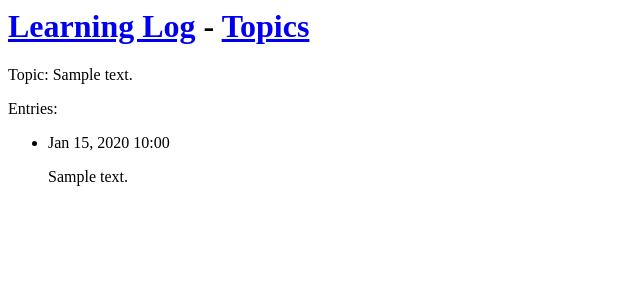
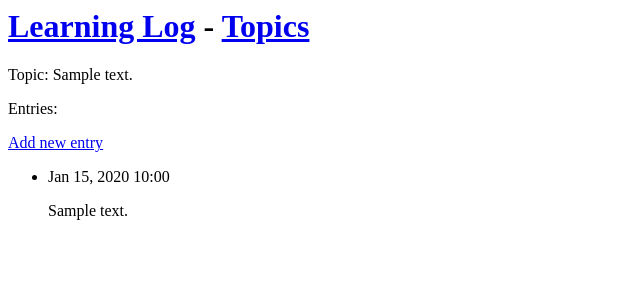
Before and after one commit to johnkmzhou/learning_log, a Django app: page /topics/1/ in a window 1280 px wide. Shown: the top 300 px of the page, without its empty margins (0-640 px from the left). Run offline with Django 3.2, Linux system fonts and the light colour scheme; tables that the repository leaves empty hold one stand-in row (values such as "Sample post").

Commit message:
Add new entry form. Modify Readme.

```diff
--- a/learning_logs/templates/learning_logs/topic.html
+++ b/learning_logs/templates/learning_logs/topic.html
@@ -5,6 +5,9 @@
 <p>Topic: {{ topic }}</p>
 
 <p>Entries:</p>
+<p>
+	<a href="{% url 'learning_logs:new_entry' topic.id %}">Add new entry</a>
+</p>
 <ul>
 	{% for entry in entries %}
 	<li>
--- a/learning_logs/urls.py
+++ b/learning_logs/urls.py
@@ -8,4 +8,5 @@ urlpatterns = [
 	url(r'^topics/$', views.topics, name = 'topics'),
 	url(r'^topics/(?P<topic_id>\d+)/$', views.topic, name = 'topic'),
 	url(r'^new_topic/$', views.new_topic, name='new_topic'),
+	url(r'^new_entry/(?P<topic_id>\d+)/$', views.new_entry, name='new_entry'),
 ]
--- a/learning_logs/views.py
+++ b/learning_logs/views.py
@@ -2,7 +2,7 @@ from django.shortcuts import render
 from django.http import HttpResponseRedirect
 from django.core.urlresolvers import reverse
 from .models import Topic
-from .forms import TopicForm
+from .forms import TopicForm, EntryForm
 
 def index(request):
 	"""The home page for Learning Log"""
@@ -34,3 +34,20 @@ def new_topic(request):
 			return HttpResponseRedirect(reverse('learning_logs:topics'))
 	context = {'form' : form}
 	return render(request, 'learning_logs/new_topic.html', context)
+
+def new_entry(request, topic_id):
+	"""Add a new entry for a particular topic."""
+	topic = Topic.objects.get(id=topic_id)
+	if request.method != 'POST':
+		# No data submitted; create a blank form.
+		form = EntryForm()
+	else:
+		# POST data submited; process data
+		form = EntryForm(data=request.POST)
+		if form.is_valid():
+			entry = form.save(commit=False)
+			entry.topic = topic
+			entry.save()
+			return HttpResponseRedirect(reverse('learning_logs:topic', args=[topic_id]))
+	context = {'topic': topic, 'form': form}
+	return render(request, 'learning_logs/new_entry.html', context)
```
Also changed, not shown: learning_logs/forms.py (+8 -1 lines), learning_logs/templates/learning_logs/new_entry.html (added, +14 -0 lines), README.md.
